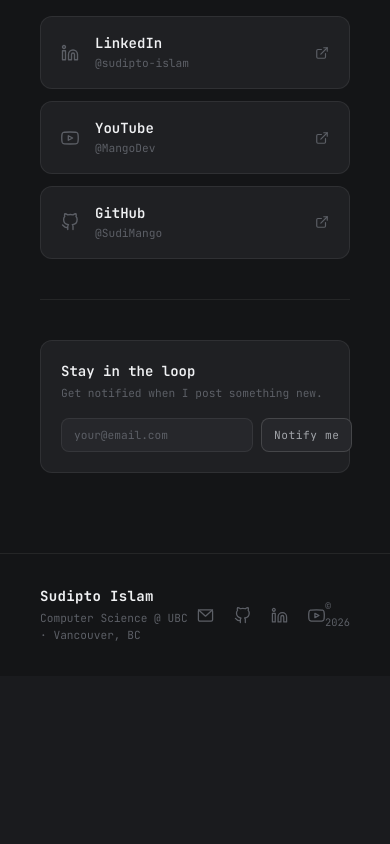
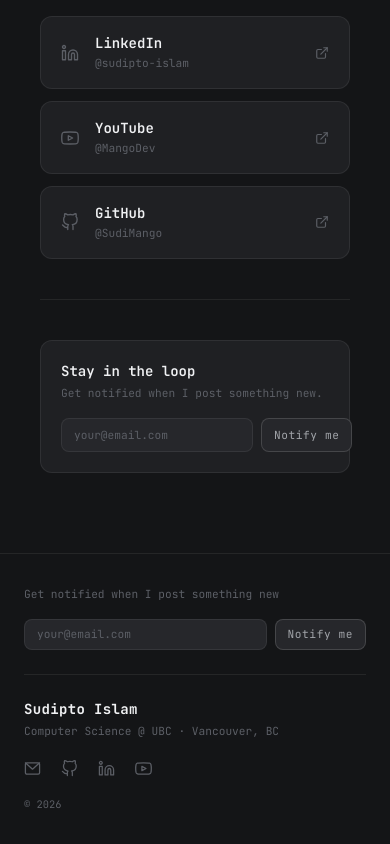
Before and after one commit to SudiMango/personal_website, a Next.js app in the folder frontend/: page / in a window 390 px wide. Shown: the part 3510-4354 px from the top of the page. Before the commit the page ends 4186 px from the top, so only its background shows below. Built offline with nearby package versions, Linux system fonts and the light colour scheme; no server answers.

Commit message:
Fixed footer for mobile + minor changes to email collection

```diff
--- a/frontend/src/components/BlogPage.tsx
+++ b/frontend/src/components/BlogPage.tsx
@@ -6,20 +6,23 @@
 const BlogPage = () => {
     const [email, setEmail] = useState("");
     const [submitted, setSubmitted] = useState(false);
+    const [loading, setLoading] = useState(false);
 
     const handleSubmit = async (e: React.FormEvent) => {
         e.preventDefault();
-        if (!email) return;
+        if (!email || loading) return;
 
-        setSubmitted(true);
+        setLoading(true);
         const id = toast.loading("Enrolling in mailing list...");
 
         try {
             await apiClient.post("/mailinglist/enroll", { email: email });
             toast.success("Successfully enrolled in mailing list!", { id });
+            setSubmitted(true);
         } catch (err: any) {
             toast.error("Error enrolling in mailing list.", { id });
-            setSubmitted(false);
+        } finally {
+            setLoading(false);
         }
     };
 
@@ -49,15 +52,20 @@
                             type="email"
                             value={email}
                             onChange={(e) => setEmail(e.target.value)}
-                            disabled={submitted}
+                            disabled={loading || submitted}
                             placeholder="your@email.com"
                             className={`flex-1 text-[0.7rem] px-3 py-2 rounded-lg border border-(--border) bg-bg-elevated placeholder:text-text-muted focus:outline-none focus:border-(--border-strong) transition-colors duration-200 ${submitted ? "text-text-secondary" : "text-text-primary"}`}
                         />
                         <button
                             type="submit"
                             className="text-[0.7rem] tracking-wider px-3 py-2 rounded-lg border border-(--border-strong) bg-bg-elevated text-text-secondary hover:bg-bg-hover hover:text-text-primary transition-all duration-200 shrink-0"
+                            disabled={loading || submitted}
                         >
-                            {submitted ? "Done!" : "Notify me"}
+                            {submitted
+                                ? "Done!"
+                                : loading
+                                  ? "Enrolling..."
+                                  : "Notify me"}
                         </button>
                     </form>
                 </div>
--- a/frontend/src/components/ContactsPage.tsx
+++ b/frontend/src/components/ContactsPage.tsx
@@ -73,6 +73,7 @@
     const [copied, setCopied] = useState(false);
     const [email, setEmail] = useState("");
     const [submitted, setSubmitted] = useState(false);
+    const [loading, setLoading] = useState(false);
 
     const handleCopy = () => {
         navigator.clipboard.writeText(EMAIL);
@@ -82,17 +83,19 @@
 
     const handleSubmit = async (e: React.FormEvent) => {
         e.preventDefault();
-        if (!email) return;
+        if (!email || loading) return;
 
-        setSubmitted(true);
+        setLoading(true);
         const id = toast.loading("Enrolling in mailing list...");
 
         try {
             await apiClient.post("/mailinglist/enroll", { email: email });
             toast.success("Successfully enrolled in mailing list!", { id });
+            setSubmitted(true);
         } catch (err: any) {
             toast.error("Error enrolling in mailing list.", { id });
-            setSubmitted(false);
+        } finally {
+            setLoading(false);
         }
     };
 
@@ -198,13 +201,14 @@
                             type="email"
                             value={email}
                             onChange={(e) => setEmail(e.target.value)}
-                            disabled={submitted}
+                            disabled={loading || submitted}
                             placeholder="your@email.com"
                             className={`flex-1 text-[0.7rem] px-3 py-2 rounded-lg border border-(--border) bg-bg-elevated placeholder:text-text-muted focus:outline-none focus:border-(--border-strong) transition-colors duration-200 ${submitted ? "text-text-secondary" : "text-text-primary"}`}
                         />
                         <button
                             type="submit"
                             className="text-[0.7rem] tracking-wider px-3 py-2 rounded-lg border border-(--border-strong) bg-bg-elevated text-text-secondary hover:bg-bg-hover hover:text-text-primary transition-all duration-200 shrink-0"
+                            disabled={loading || submitted}
                         >
                             {submitted ? "Done!" : "Notify me"}
                         </button>
--- a/frontend/src/components/Footer.tsx
+++ b/frontend/src/components/Footer.tsx
@@ -1,9 +1,66 @@
-import React from "react";
+"use client";
+import apiClient from "@/lib/client";
+import React, { useState } from "react";
+import { toast } from "sonner";
 
 const Footer = () => {
+    const [email, setEmail] = useState("");
+    const [submitted, setSubmitted] = useState(false);
+    const [loading, setLoading] = useState(false);
+
+    const handleSubmit = async (e: React.FormEvent) => {
+        e.preventDefault();
+        if (!email || loading) return;
+
+        setLoading(true);
+        const id = toast.loading("Enrolling in mailing list...");
+
+        try {
+            await apiClient.post("/mailinglist/enroll", { email: email });
+            toast.success("Successfully enrolled in mailing list!", { id });
+            setSubmitted(true);
+        } catch (err: any) {
+            toast.error("Error enrolling in mailing list.", { id });
+        } finally {
+            setLoading(false);
+        }
+    };
+
     return (
-        <footer className="w-full border-t border-(--border) bg-bg-sunken px-10 py-8">
-            <div className="max-w-4xl mx-auto flex items-center justify-between">
+        <footer className="w-full border-t border-(--border) bg-bg-sunken px-6 md:px-10 py-8">
+            <div className="max-w-4xl mx-auto flex flex-col gap-6">
+                {/* Mailing list */}
+                <div className="flex flex-col sm:flex-row sm:items-center justify-between gap-4">
+                    <span className="text-[0.7rem] text-text-muted shrink-0">
+                        Get notified when I post something new
+                    </span>
+                    <form onSubmit={handleSubmit} className="flex gap-2">
+                        <input
+                            type="email"
+                            value={email}
+                            onChange={(e) => setEmail(e.target.value)}
+                            disabled={loading || submitted}
+                            placeholder="your@email.com"
+                            className="flex-1 text-[0.7rem] px-3 py-1.5 rounded-lg border border-(--border) bg-bg-elevated text-text-primary placeholder:text-text-muted focus:outline-none focus:border-(--border-strong) transition-colors duration-200 min-w-0"
+                        />
+                        <button
+                            type="submit"
+                            className="text-[0.7rem] tracking-wider px-3 py-1.5 rounded-lg border border-(--border-strong) bg-bg-elevated text-text-secondary hover:bg-bg-hover hover:text-text-primary transition-all duration-200 shrink-0"
+                            disabled={loading || submitted}
+                        >
+                            {submitted
+                                ? "Done!"
+                                : loading
+                                  ? "Enrolling..."
+                                  : "Notify me"}
+                        </button>
+                    </form>
+                </div>
+
+                <div className="border-t border-(--border)" />
+
+                {/* Bottom row */}
+                <div className="flex flex-col sm:flex-row sm:items-center justify-between gap-5">
                     <div className="flex flex-col gap-1">
                         <span className="font-bold text-sm text-text-primary tracking-wide">
                             Sudipto Islam
@@ -14,7 +71,6 @@
                     </div>
 
                     <div className="flex items-center gap-5">
-                    {/* Email */}
                         <a
                             href="mailto:sudi2005@proton.me"
                             className="text-text-muted hover:text-text-secondary transition-colors duration-200"
@@ -29,12 +85,16 @@
                                 strokeLinecap="round"
                                 strokeLinejoin="round"
                             >
-                            <rect x="2" y="4" width="20" height="16" rx="2" />
+                                <rect
+                                    x="2"
+                                    y="4"
+                                    width="20"
+                                    height="16"
+                                    rx="2"
+                                />
                                 <polyline points="2,4 12,13 22,4" />
                             </svg>
                         </a>
-
-                    {/* GitHub */}
                         <a
                             href="https://github.com/SudiMango"
                             target="_blank"
@@ -54,8 +114,6 @@
                                 <path d="M9 19c-5 1.5-5-2.5-7-3m14 6v-3.87a3.37 3.37 0 0 0-.94-2.61c3.14-.35 6.44-1.54 6.44-7A5.44 5.44 0 0 0 20 4.77 5.07 5.07 0 0 0 19.91 1S18.73.65 16 2.48a13.38 13.38 0 0 0-7 0C6.27.65 5.09 1 5.09 1A5.07 5.07 0 0 0 5 4.77a5.44 5.44 0 0 0-1.5 3.78c0 5.42 3.3 6.61 6.44 7A3.37 3.37 0 0 0 9 18.13V22" />
                             </svg>
                         </a>
-
-                    {/* LinkedIn */}
                         <a
                             href="https://www.linkedin.com/in/sudipto-islam/"
                             target="_blank"
@@ -77,8 +135,6 @@
                                 <circle cx="4" cy="4" r="2" />
                             </svg>
                         </a>
-
-                    {/* YouTube */}
                         <a
                             href="https://www.youtube.com/@MangoDev"
                             target="_blank"
@@ -105,6 +161,7 @@
                         © {new Date().getFullYear()}
                     </span>
                 </div>
+            </div>
         </footer>
     );
 };
```
Lines whose indentation alone changed are shown as unchanged.
